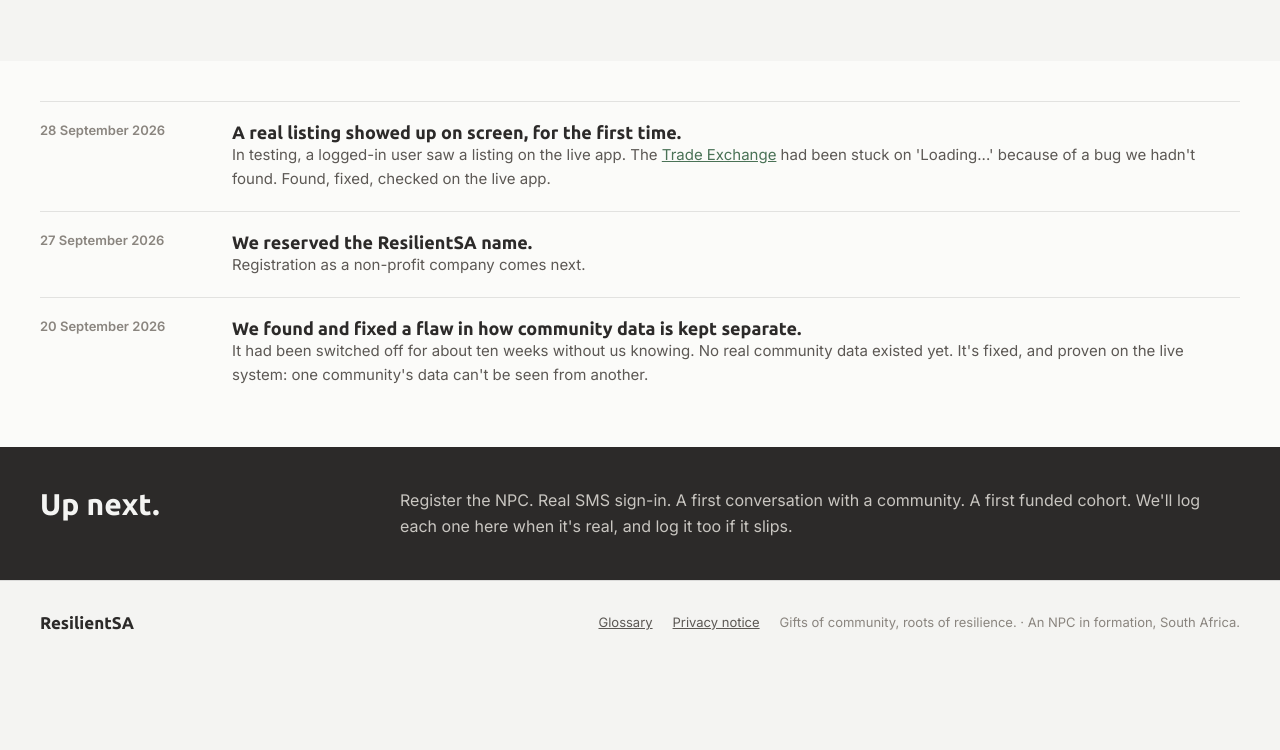
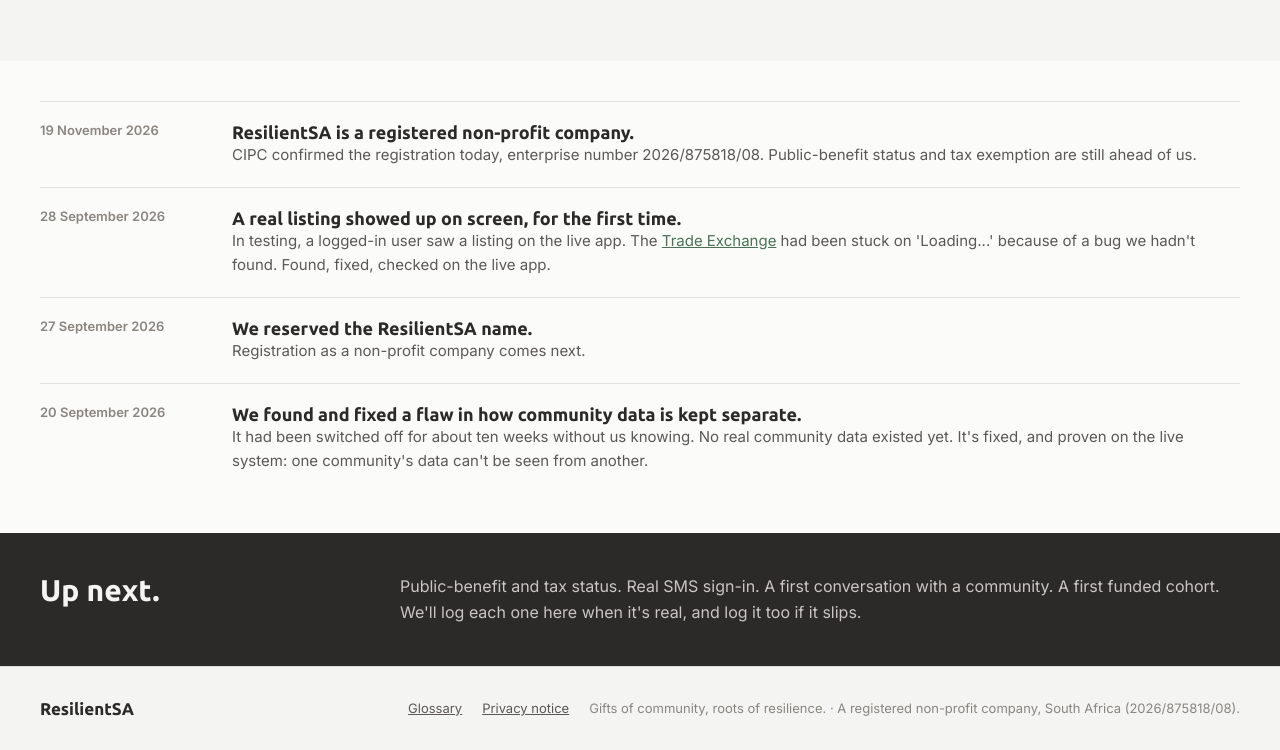
Before and after one commit to deonhanns/resilientsa-site, a plain HTML site: page progress.html in a window 1280 px wide. Shown: the part 509-1259 px from the top of the page. Before the commit the page ends 1173 px from the top, so only its background shows below. Drawn offline with Linux system fonts and the light colour scheme.

Commit message:
site: ResilientSA is now a registered non-profit company (2026/875818/08)
Footer on all pages, home and funders status copy, privacy responsible
party, progress log entry for 19 Nov, "Up next" updated, README status.

Co-Authored-By: Claude Sonnet 5.5 <noreply@anthropic.com>
Claude-Session: https://claude.ai/code/session_01WNcYZW4YQC3oJveBPmeaHT

```diff
--- a/progress.html
+++ b/progress.html
@@ -64,6 +64,13 @@
 <section class="block raised">
   <div class="block-inner">
     <div class="log-entry">
+      <div class="log-date">19 November 2026</div>
+      <div style="flex:1;">
+        <div class="log-title">ResilientSA is a registered non-profit company.</div>
+        <p>CIPC confirmed the registration today, enterprise number 2026/875818/08. Public-benefit status and tax exemption are still ahead of us.</p>
+      </div>
+    </div>
+    <div class="log-entry">
       <div class="log-date">28 September 2026</div>
       <div style="flex:1;">
         <div class="log-title">A real listing showed up on screen, for the first time.</div>
@@ -89,7 +96,7 @@
 <section class="block dark">
   <div class="block-inner split">
     <div class="col-title"><h2>Up next.</h2></div>
-    <div class="col-body"><p>Register the NPC. Real SMS sign-in. A first conversation with a community. A first funded cohort. We'll log each one here when it's real, and log it too if it slips.</p></div>
+    <div class="col-body"><p>Public-benefit and tax status. Real SMS sign-in. A first conversation with a community. A first funded cohort. We'll log each one here when it's real, and log it too if it slips.</p></div>
   </div>
 </section>
 
@@ -99,7 +106,7 @@
     <div class="footer-links">
       <a href="glossary.html">Glossary</a>
       <a href="privacy.html">Privacy notice</a>
-      <span>Gifts of community, roots of resilience. &middot; An NPC in formation, South Africa.</span>
+      <span>Gifts of community, roots of resilience. &middot; A registered non-profit company, South Africa (2026/875818/08).</span>
     </div>
   </div>
 </footer>
```
Also changed, not shown: about.html (+1 -1 lines), communities.html (+1 -1 lines), contact.html (+1 -1 lines), funders.html (+2 -2 lines), glossary.html (+1 -1 lines), grounders.html (+1 -1 lines), index.html (+3 -3 lines), listen.html (+1 -1 lines), platform.html (+1 -1 lines), privacy.html (+2 -2 lines), train.html (+1 -1 lines), 1 other file.
